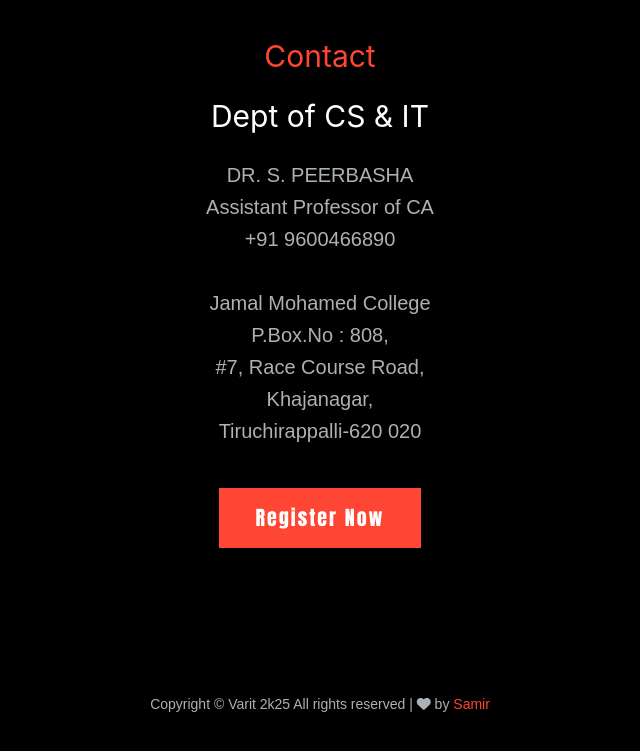
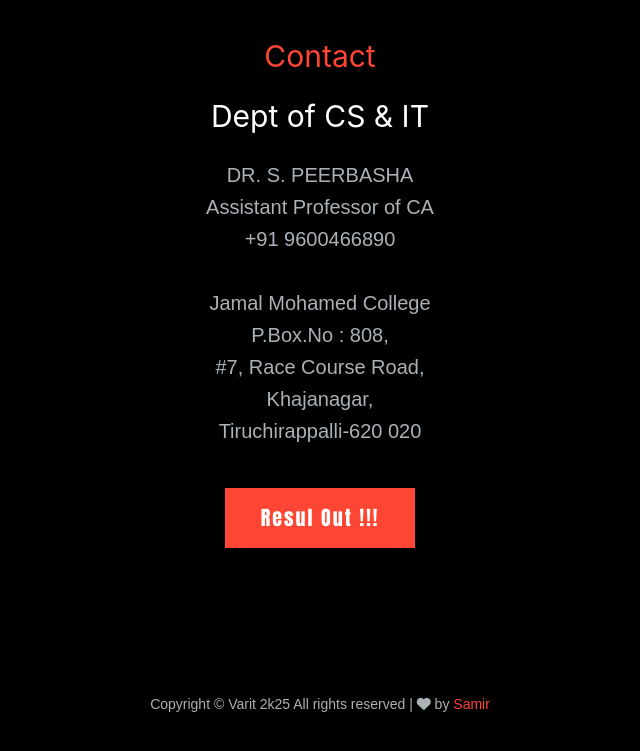
Before and after one commit to samirahamath/VARIT2K25, a website with bundled scripts: page index.html in a window 1280 px wide. Shown: the part 10689-11440 px from the top of the page, without its empty margins (305-945 px from the left). Built offline with nearby package versions, Linux system fonts and the light colour scheme; files whose address does not match are found by name; a web font is replaced by a local one.

Commit message:
Update index.html

```diff
--- a/index.html
+++ b/index.html
@@ -411,7 +411,7 @@
                                     #7, Race Course Road,<br>
                                     Khajanagar,<br>
                                     Tiruchirappalli-620 020</p>
-                                <a href="register/register.html" class="boxed-btn3 wow fadeInUp" data-wow-duration="1s" data-wow-delay=".6s">Register Now</a>
+                                <a href="register/register.html" class="boxed-btn3 wow fadeInUp" data-wow-duration="1s" data-wow-delay=".6s">Resul Out !!!</a>
                             </div>
                         </div>
                     </div>
```
